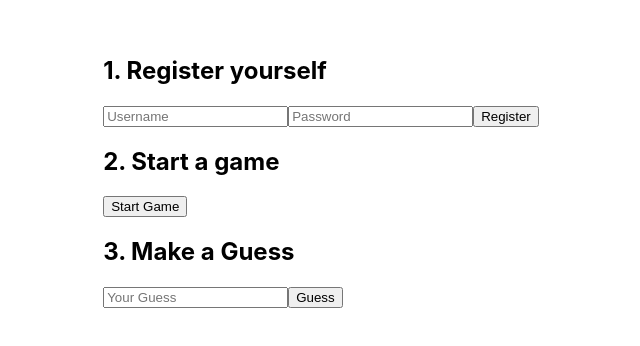
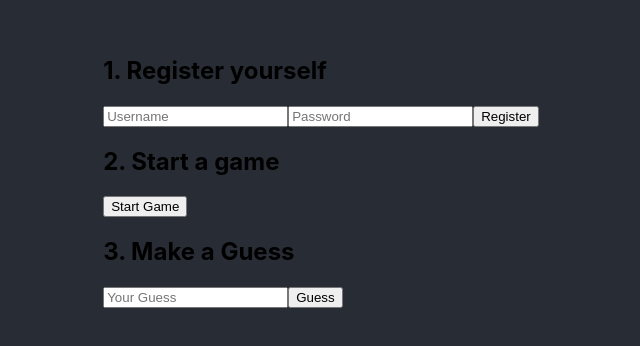
Before and after one commit to esener303/frontend-app, a React (Create React App) app: page / in a window 1280 px wide. Shown: the part 228-574 px from the top of the page, without its empty margins (319-959 px from the left). Built offline with nearby package versions, Linux system fonts and the light colour scheme.

Commit message:
add background color

```diff
--- a/src/App.js
+++ b/src/App.js
@@ -37,6 +37,7 @@ const App = () => {
       justifyContent: 'center',
       alignItems: 'center',
       height: '100vh',
+      backgroundColor: '#282c34',
     }}>
     <div>
       <div>
```
